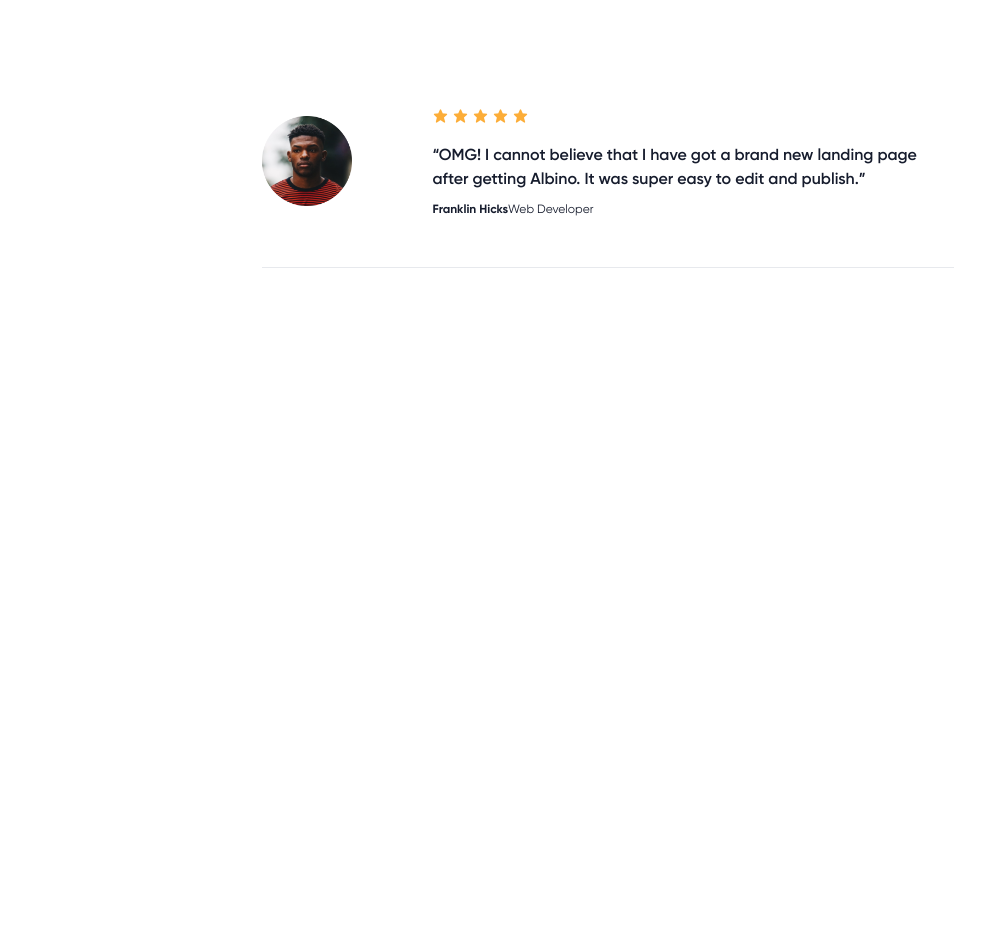
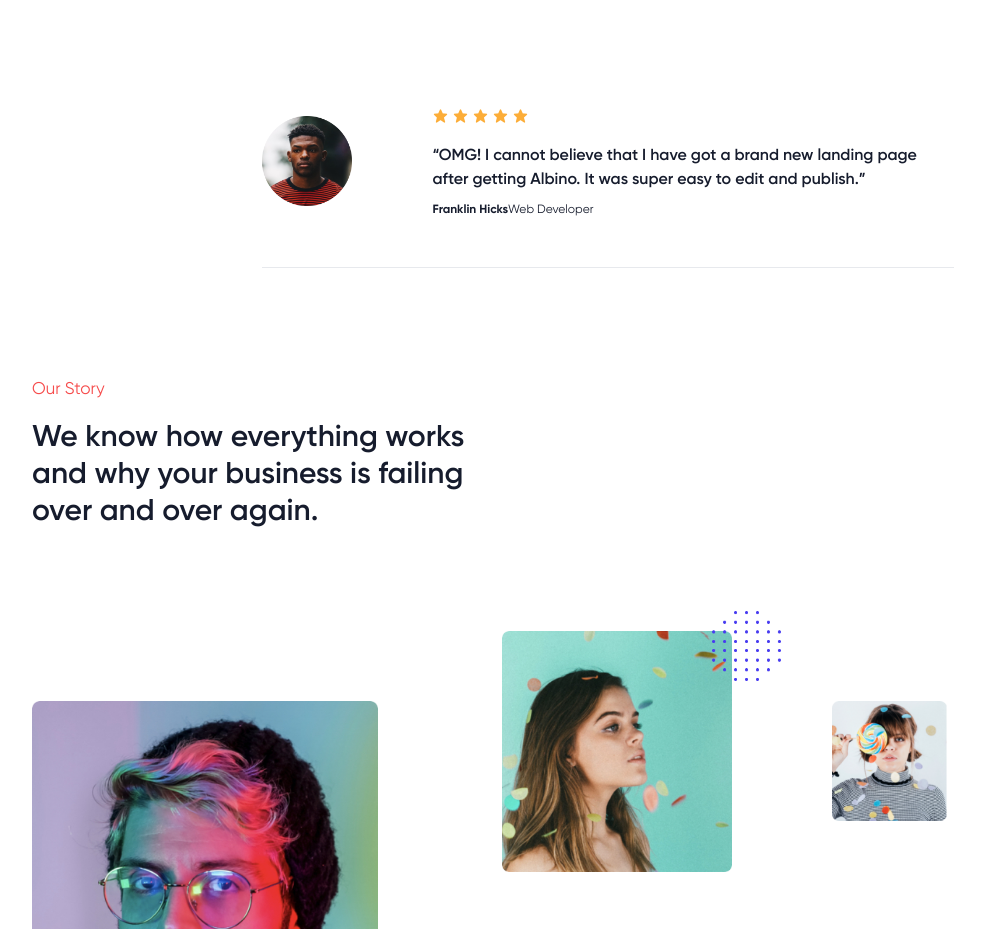
Before and after one commit to toxynosam/brainywave_io, a plain HTML site: page index.html in a window 1280 px wide. Shown: the part 1659-2588 px from the top of the page, without its empty margins (32-1017 px from the left). Before the commit the page ends 1959 px from the top, so only its background shows below. Drawn offline with nearby package versions, Linux system fonts and the light colour scheme; files whose address does not match are found by name.

Commit message:
feat: adding the story section

```diff
--- a/index.html
+++ b/index.html
@@ -1,5 +1,6 @@
 <!DOCTYPE html>
 <html lang="en">
+
 <head>
   <meta charset="UTF-8" />
   <meta name="viewport" content="width=device-width, initial-scale=1.0" />
@@ -10,11 +11,9 @@
   <link rel="stylesheet" href="./style.css" />
   <!-- CSS Link -->
   <!-- boxicons -->
-    <link
-      href="https://unpkg.com/boxicons@2.1.4/css/boxicons.min.css"
-      rel="stylesheet"
-    />
+  <link href="https://unpkg.com/boxicons@2.1.4/css/boxicons.min.css" rel="stylesheet" />
 </head>
+
 <body>
   <!-- Header Section -->
   <header class="container_pd">
@@ -115,14 +114,43 @@
         <img src="./images/testimonial_img.png" alt="">
       </div>
       <div>
-          <i class='bx bxs-star' ></i>
-          <i class='bx bxs-star' ></i>
-          <i class='bx bxs-star' ></i>
-          <i class='bx bxs-star' ></i>
-          <i class='bx bxs-star' ></i>
-          <p>“OMG! I cannot believe that I have got a brand new landing page after getting Albino. It was super easy to edit and publish.”</p>
+        <i class='bx bxs-star'></i>
+        <i class='bx bxs-star'></i>
+        <i class='bx bxs-star'></i>
+        <i class='bx bxs-star'></i>
+        <i class='bx bxs-star'></i>
+        <p>“OMG! I cannot believe that I have got a brand new landing page after getting Albino. It was super easy to
+          edit and publish.”</p>
         <span>Franklin Hicks</span><span>Web Developer</span>
       </div>
+    </section>
+    <section>
+      <div>
+        <small>Our Story</small>
+        <p>We know how everything works and why your business is failing over and over again.</p>
+      </div>
+      <div>
+        <div>
+          <img src="./images/story_male.png" alt="">
+        </div>
+        <div class="lolly_flex">
+          <div>
+            <img src="./images/story_female_grn.png" alt="">
+          </div>
+          <div>
+            <img src="./images/story_female_lollipop.png" alt="">
+          </div>
+        </div>
+
+
+
+
+        <img class="story_pattern" src="./images/story_pattern.png" alt="">
+      </div>
+
+
+
+
     </section>
 
   </main>
@@ -134,4 +162,5 @@
     AOS.init();
   </script>
 </body>
+
 </html>
--- a/style.css
+++ b/style.css
@@ -275,6 +275,7 @@ main section:nth-child(2){
   gap: 5rem;
   margin: auto;
   width: 60%;
+  margin-bottom: 4rem;
 }
 
 main section:nth-child(2){
@@ -311,3 +312,57 @@ main section:nth-child(2) > :nth-child(2) > span:last-child{
   color: var(--ba-black);
   font-size: 12px;
 }
+
+main section:nth-child(3) > div > small{
+  color: var(--ba-red);
+  font-size: 17px;
+  font-family: "Gilroy";
+
+}
+
+main section:nth-child(3) > div:first-of-type > p{
+ font-size: 30px;
+ width: 40%;
+ margin-top: 20px;
+ color: var(--ba-black);
+ font-family: "Gilroy_Semibold";
+ margin-bottom: 5rem;
+}
+
+main section:nth-child(3) > div:nth-child(2){
+  /* background-color: #473bf0; */
+  display: flex;
+  margin: auto;
+  position: relative;
+
+}
+
+main section:nth-child(3) > div > div > img{
+  width: 30%;
+  height: auto;
+  position: absolute;
+  top: 90px;
+}
+main section:nth-child(3) > div > div > div > img{
+  width: 20%;
+  height: auto;
+  position: absolute;
+  left: 470px;
+  top: 20px;
+
+}
+
+main section:nth-child(3) > div > div > div:last-child img{
+  width: 10%;
+  height: auto;
+ position: absolute;
+ top: 90px;
+ left: 800px;
+}
+
+.story_pattern{
+  width: 6%;
+  height: auto;
+  margin-left: 680px;
+  z-index: 1;
+}
```
Lines whose indentation alone changed are shown as unchanged.
